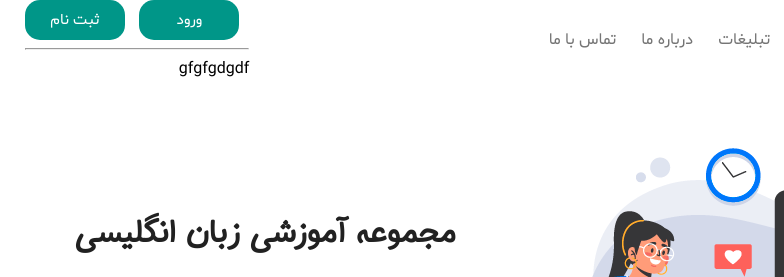
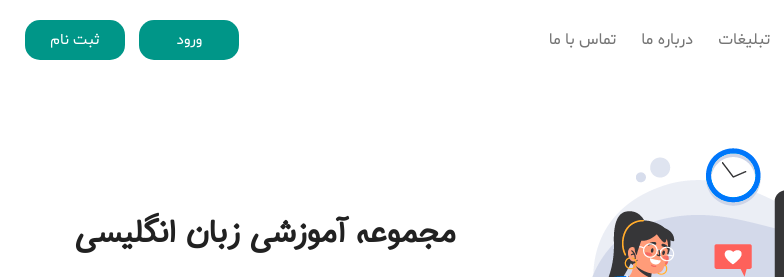
Before and after one commit to Amirali-Zohrabi/Online-course, a plain HTML site: page index.html in a window 1280 px wide. Shown: the top 277 px of the page, 0-784 px from the left. Drawn offline with Linux system fonts and the light colour scheme; files whose address does not match are found by name.

Commit message:
Update index.html

```diff
--- a/index.html
+++ b/index.html
@@ -21,8 +21,6 @@
         <div class="login">
             <button>ورود</button>
             <button>ثبت نام</button>
-            <br>
-            <hr>gfgfgdgdf
         </div>
      </nav>
      <header>
```
